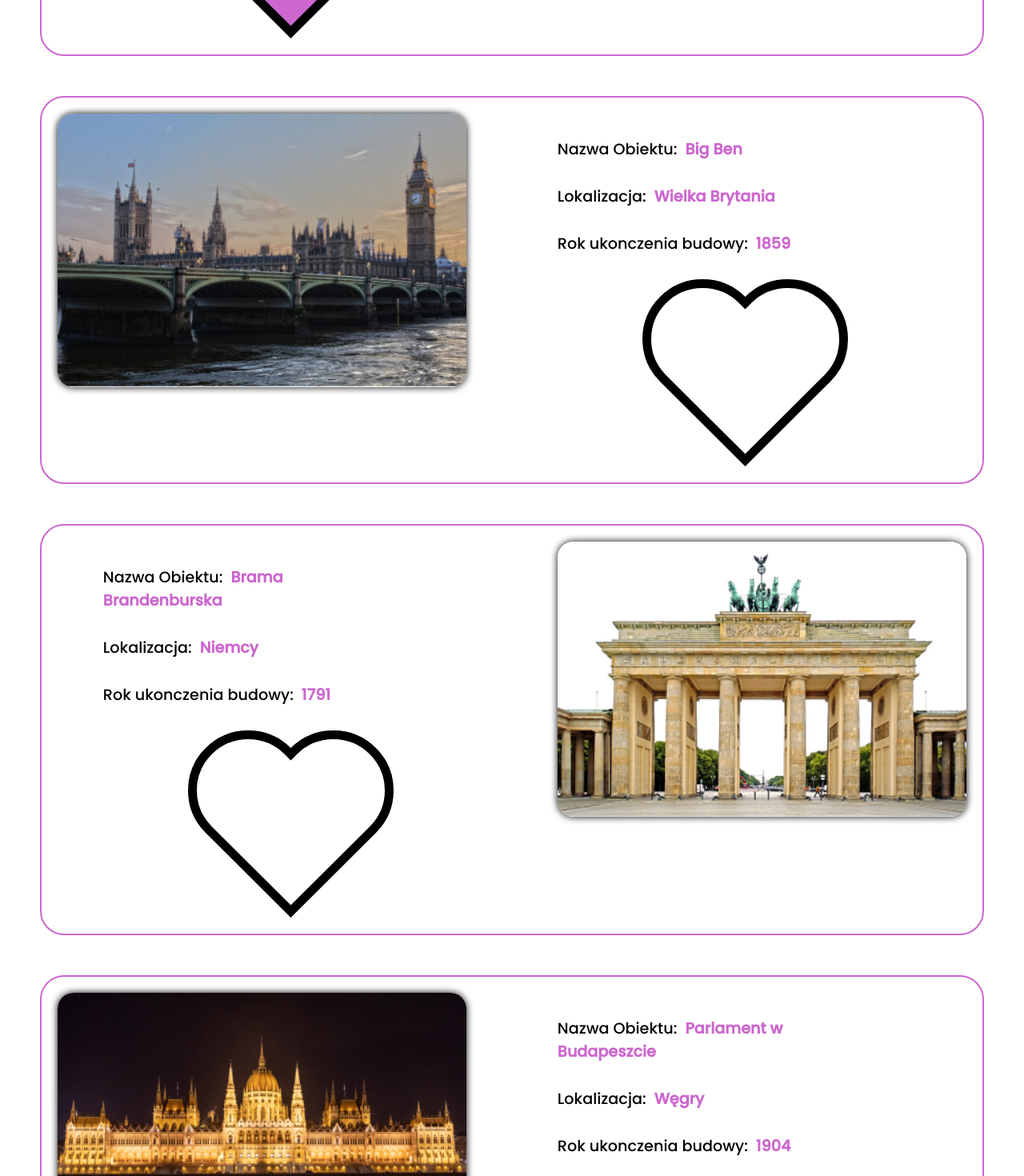
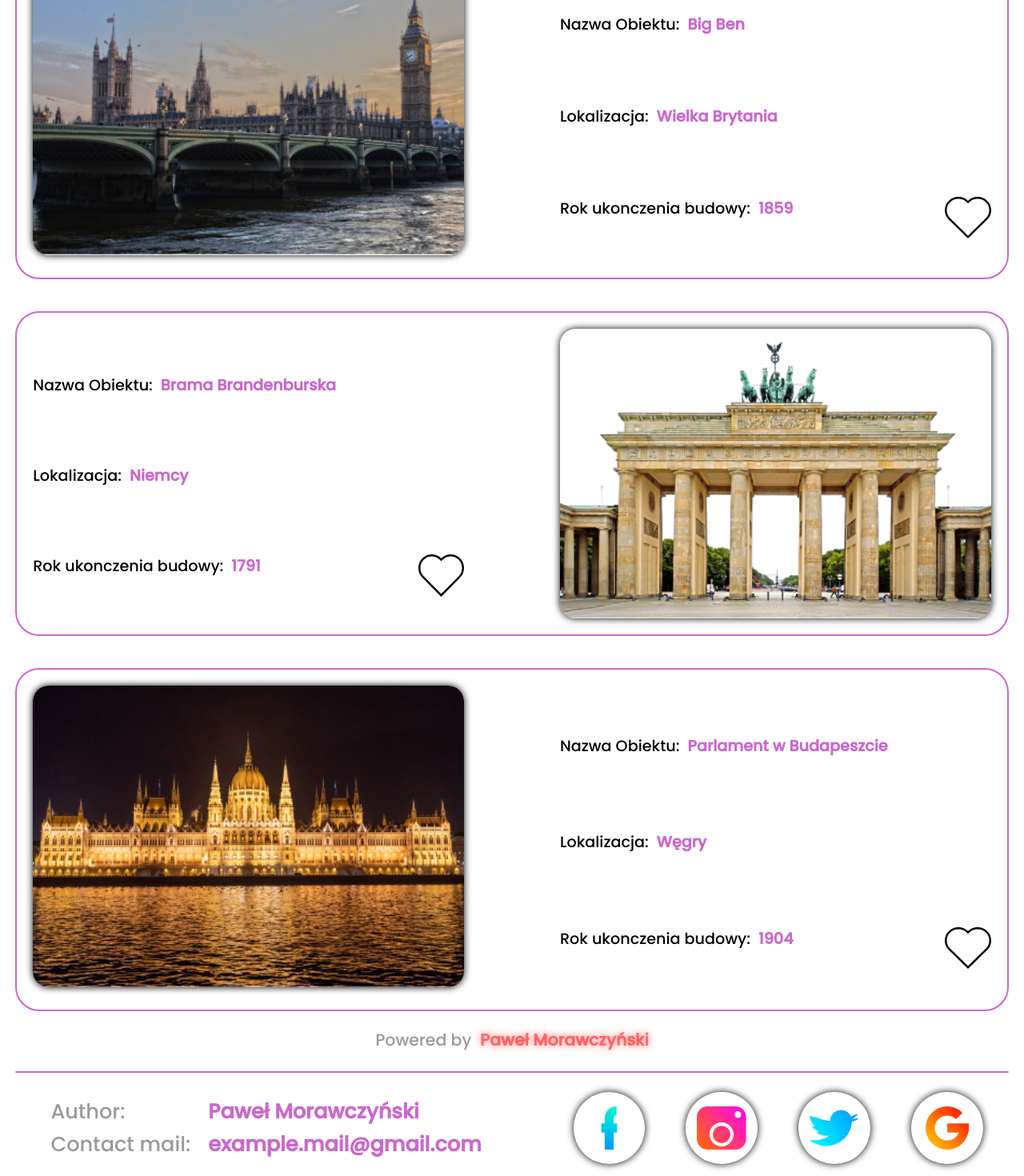
Before and after one commit to Burit00/AngularShow, an Angular app: page / in a window 1280 px wide. Shown: the part 1080-2550 px from the top of the page at 80% size. Built offline with nearby package versions, Linux system fonts and the light colour scheme.

Commit message:
Add files via upload

```diff
--- a/src/app/attract/attract.component.css
+++ b/src/app/attract/attract.component.css
@@ -1,53 +1,121 @@
-*{
+* {
   color: black;
   font-size: 1.5vw;
 }
-.container{
+.container {
   float: left;
   width: 100%;
-  display: block;
+  display: flex;
+  justify-content: center;
+  flex-wrap: wrap;
 }
-.block{
+.block {
+  width: 97%;
+  margin: 2.5vh 0;
   display: flex;
-  margin: 50px;
-  border: #CC67CE solid 2px;
+  justify-content: space-between;
+  border: #cc67ce solid 2px;
   border-radius: 30px;
   padding: 20px;
 }
-.photo{
+.block:first-of-type {
+  margin-top: 5vh;
+}
+.block:nth-of-type(2n) {
+  flex-direction: row-reverse;
+}
+
+.block:nth-of-type(2n) img {
+  float: right;
+}
+.photo {
   float: left;
   width: 50%;
 }
-.rightPhoto{
-  float: right;
-  position: relative;
+.photo > img {
   width: 90%;
   border-radius: 20px;
   box-shadow: 0px 0px 10px black;
 }
-.descriptions{
+.descriptions {
   width: 50%;
   display: flex;
-  justify-content: center;
+  justify-content: left;
   align-items: center;
 }
-.descriptions div{
-  width: 80%;
-}
-.favorite{
-  width: max-content;
-  display: flex;
-  text-align: right;
+.block:nth-of-type(2n-1) .descriptions {
   justify-content: right;
 }
-.description, .favorite{
+.descriptions {
+  display: flex;
+  flex-wrap: wrap;
+}
+.description {
+  width: 90%;
+  height: fit-content;
   margin-top: 30px;
 }
-
-b{
-  color: #CC67CE;
+.description:last-of-type {
+  display: flex;
+  justify-content: space-between;
 }
 
-.fav:hover{
+.favorite {
+  display: flex;
+  justify-content: right;
+}
+.block:nth-of-type(2n) .favorite {
+  justify-content: left;
+}
+
+b {
+  color: #cc67ce;
+}
+.fav {
+  width: 4.5vw;
+}
+
+.fav:hover {
   cursor: pointer;
 }
+
+@media screen and (max-width: 800px) {
+  * {
+    font-size: 3vw;
+  }
+  .block {
+    flex-direction: column;
+  }
+  .block:nth-of-type(2n) {
+    flex-direction: column;
+  }
+  .photo {
+    width: 100%;
+    display: flex;
+    justify-content: center;
+  }
+  .photo > img {
+    width: 100%;
+    border-radius: 20px;
+    box-shadow: 0px 0px 10px black;
+  }
+  .descriptions {
+    width: 100%;
+    justify-content: left;
+  }
+  .block:nth-of-type(2n-1) .descriptions {
+    justify-content: left;
+  }
+  .description {
+    width: 100%;
+    height: fit-content;
+    margin-top: 30px;
+  }
+  .favorite {
+    display: flex;
+    justify-content: right;
+  }
+  .block:nth-of-type(2n) .favorite {
+    justify-content: right;
+  }
+}
--- a/src/app/attract/attract.component.html
+++ b/src/app/attract/attract.component.html
@@ -1,41 +1,25 @@
 <div class="container">
   <div class="block"
-    *ngFor="let attraction of listOfAttraction | filter: sortCategory[0].category : sortCategory[0].favorite; let varEven = even">
-    <ng-container *ngIf="varEven == true;else odd">
+    *ngFor="let attraction of listOfAttraction | filter: sortCategory[0].category : sortCategory[0].favorite">
+    <ng-container>
       <div appSetImage [link]="attraction.image" class="photo">
       </div>
       <div class="descriptions">
-        <div>
-          <div class="description">Nazwa Obiektu:&nbsp; <b>{{ attraction.name }}</b></div>
-          <div class="description">Lokalizacja:&nbsp; <b>{{ attraction.country }}</b></div>
-          <div class="description">Rok ukonczenia budowy:&nbsp; <b>{{ attraction.yearOfBuild }}</b></div>
+        <div class="description">Nazwa Obiektu:&nbsp; <b>{{ attraction.name }}</b></div>
+        <div class="description">Lokalizacja:&nbsp; <b>{{ attraction.country }}</b></div>
+        <div class="description">
+          <span>Rok ukonczenia budowy:&nbsp; <b>{{ attraction.yearOfBuild }}</b></span>
           <div class="favorite">
-              <img class="fav" (click)="favOrNot(attraction)" *ngIf="attraction.favorite == false; else fill" src="assets/heartNoFill.svg" alt="">
-              <ng-template #fill>
-                <img class="fav" (click)="favOrNot(attraction)" src="assets/heartFill.svg" alt="">
-              </ng-template>
+
+            <img class="fav" (click)="favOrNot(attraction)" *ngIf="attraction.favorite == false; else fill"
+              src="assets/heartNoFill.svg" alt="">
+
+            <ng-template #fill>
+              <img class="fav" (click)="favOrNot(attraction)" src="assets/heartFill.svg" alt="">
+            </ng-template>
           </div>
         </div>
       </div>
     </ng-container>
-    <!-- ---------------------------------------------------- -->
-    <ng-template #odd>
-      <div class="descriptions">
-        <div>
-          <div class="description">Nazwa Obiektu:&nbsp; <b>{{ attraction.name }}</b></div>
-          <div class="description">Lokalizacja:&nbsp; <b>{{ attraction.country }}</b></div>
-          <div class="description">Rok ukonczenia budowy:&nbsp; <b>{{ attraction.yearOfBuild }}</b></div>
-          <div class="favorite">
-              <img class="fav" (click)="favOrNot(attraction)" *ngIf="attraction.favorite == false; else fill" src="assets/heartNoFill.svg" alt="">
-              <ng-template #fill>
-                <img class="fav" (click)="favOrNot(attraction)" src="assets/heartFill.svg" alt="">
-              </ng-template>
-          </div>
-        </div>
-      </div>
-      <div class="photo">
-        <img class="rightPhoto" [src]="attraction.image" alt="">
-      </div>
-    </ng-template>
   </div>
 </div>
--- a/src/app/directives/set-image.directive.ts
+++ b/src/app/directives/set-image.directive.ts
@@ -14,8 +14,6 @@ export class SetImageDirective implements OnInit {
 
    ngOnInit(): void {
     this.image.src = this.link;
-    this.image.class = "leftPhoto";
-    this.image.style = "width: 90%;border-radius: 20px; box-shadow: 0px 0px 10px black;";
     this.renderer.appendChild(this.el.nativeElement, this.image);
    }
 
--- a/src/app/footer/footer.component.css
+++ b/src/app/footer/footer.component.css
@@ -1,66 +1,91 @@
-*{
+* {
   color: #9a9a9a;
+  font-size: 2vw;
 }
 #fadeBlock {
   width: 100%;
+  margin: 3vh 0;
   display: flex;
   justify-content: center;
-  font-size: 20px;
+  font-size: 1.6vw;
 }
 
 #fade {
-  animation: fade 3s linear infinite;
+  animation: fade 5s linear infinite;
+  font-size: 1.6vw;
 }
 
 @keyframes fade {
   0% {
-    color: #f00;
+    color: #ff000080;
+    text-shadow: 0px 0px 10px #ff000080;
   }
   33% {
-    color: #0f0;
+    color: #00ff0080;
+    text-shadow: 0px 0px 10px #00ff0080;
   }
   66% {
-    color: #00f;
+    color: #0000ff80;
+    text-shadow: 0px 0px 10px #0000ff80;
   }
   100% {
-    color: #f00;
+    color: #ff000080;
+    text-shadow: 0px 0px 10px #ff000080;
   }
 }
 
-#contact{
+#contact {
   width: 100%;
   display: flex;
   justify-content: space-around;
   margin-bottom: 20px;
+  flex-wrap: wrap;
 }
 
-b{
-    color: #CC67CE;
+b {
+  color: #cc67ce;
 }
 
-#left,#right{
+#left, #right {
   display: flex;
-    font-size: 20px;
   align-items: center;
 }
-
-#hr{
-    margin: 50px 0;
-    width: 95%;
-    height: 2px;
-    background-color: #CC67CE;
+#right{
+  width: 40%;
+  justify-content: space-between;
 }
 
-button{
-    background: none;
-    border: none;
+#hr {
+  margin-bottom: 3vh;
+  width: 97%;
+  height: 0;
+  border: #cc67ce solid 1px;
+  border-radius: 1px;
+  background-color: #cc67ce;
+}
+
+tr td {
+  padding: 0 10px;
+}
+.icon {
+  width: 7vw;
+  border-radius: 50%;
+  box-shadow: 0 0 10px black;
   cursor: pointer;
 }
 
-tr td{
-    padding: 0 10px;
+@media screen and (max-width: 800px) {
+  * {
+    font-size: 3vw;
   }
-img{
-    width: 90px;
-    margin: 0 10px;
+  #fadeBlock,
+  #fade {
+    font-size: 2.5vw;
   }
+  #right{
+    width: 65%;
+  }
+  .icon {
+    width: 11vw;
+  }
+}
--- a/src/app/footer/footer.component.html
+++ b/src/app/footer/footer.component.html
@@ -1,13 +1,13 @@
-<div id="fadeBlock">Powered by: &nbsp;<b id="fade">Paweł Morawczyński</b></div>
+<div id="fadeBlock">Powered by &nbsp;<b id="fade">Paweł Morawczyński</b></div>
 
 <div id="contactBlock">
-    <div style="display: flex; justify-content: center;">
+  <div style="display: flex; justify-content: center;margin: 0;">
     <div id="hr"></div>
   </div>
   <div id="contact">
     <div id="left">
       <table>
-            <tr >
+        <tr>
           <td>Author:</td>
           <td><b>Paweł Morawczyński</b></td>
         </tr>
@@ -20,18 +20,10 @@
 
     </div>
     <div id="right">
-        <button>
-            <img src="assets/FaceWatch.svg" alt="FaceWatch">
-        </button>
-        <button>
-            <img src="assets/InstaTag.svg" alt="InstaTag">
-        </button>
-        <button>
-            <img src="assets/Birrdy.svg" alt="Birrdy">
-        </button>
-        <button>
-            <img src="assets/Goolfons.svg" alt="Goolfons">
-        </button>
+      <img class="icon" src="assets/FaceWatch.svg" alt="FaceWatch">
+      <img class="icon" src="assets/InstaTag2.svg" alt="InstaTag">
+      <img class="icon" src="assets/Birrdy.svg" alt="Birrdy">
+      <img class="icon" src="assets/Goolfons.svg" alt="Goolfons">
     </div>
   </div>
 </div>
--- a/src/app/header/header.component.css
+++ b/src/app/header/header.component.css
@@ -11,7 +11,7 @@
   align-items: center;
   float: left;
   z-index: 10;
-  padding: 0 50px;
+  padding: 0 2vw;
   border-bottom: 3px solid black;
 }
 .logo{
```
Lines whose indentation alone changed are shown as unchanged.
